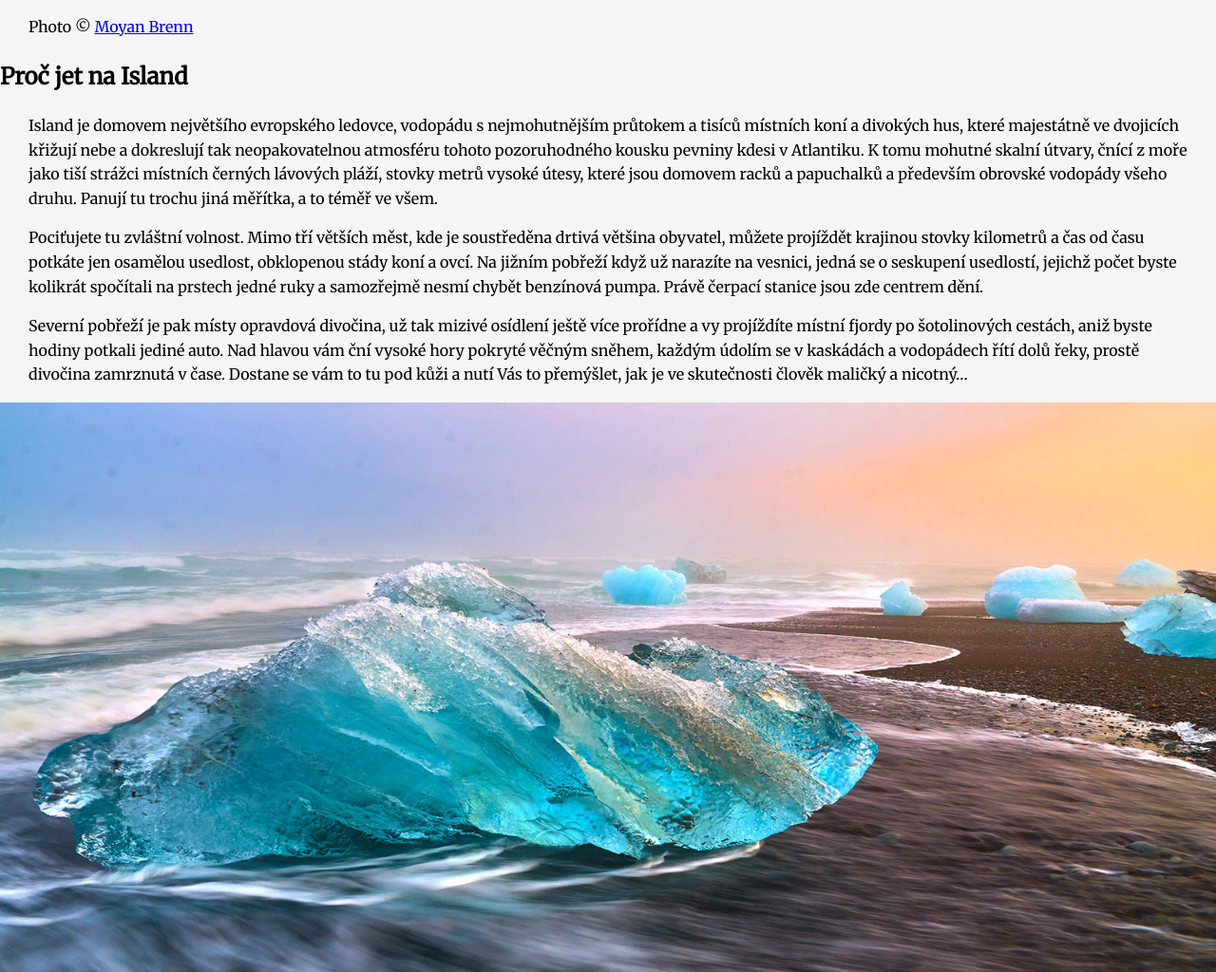
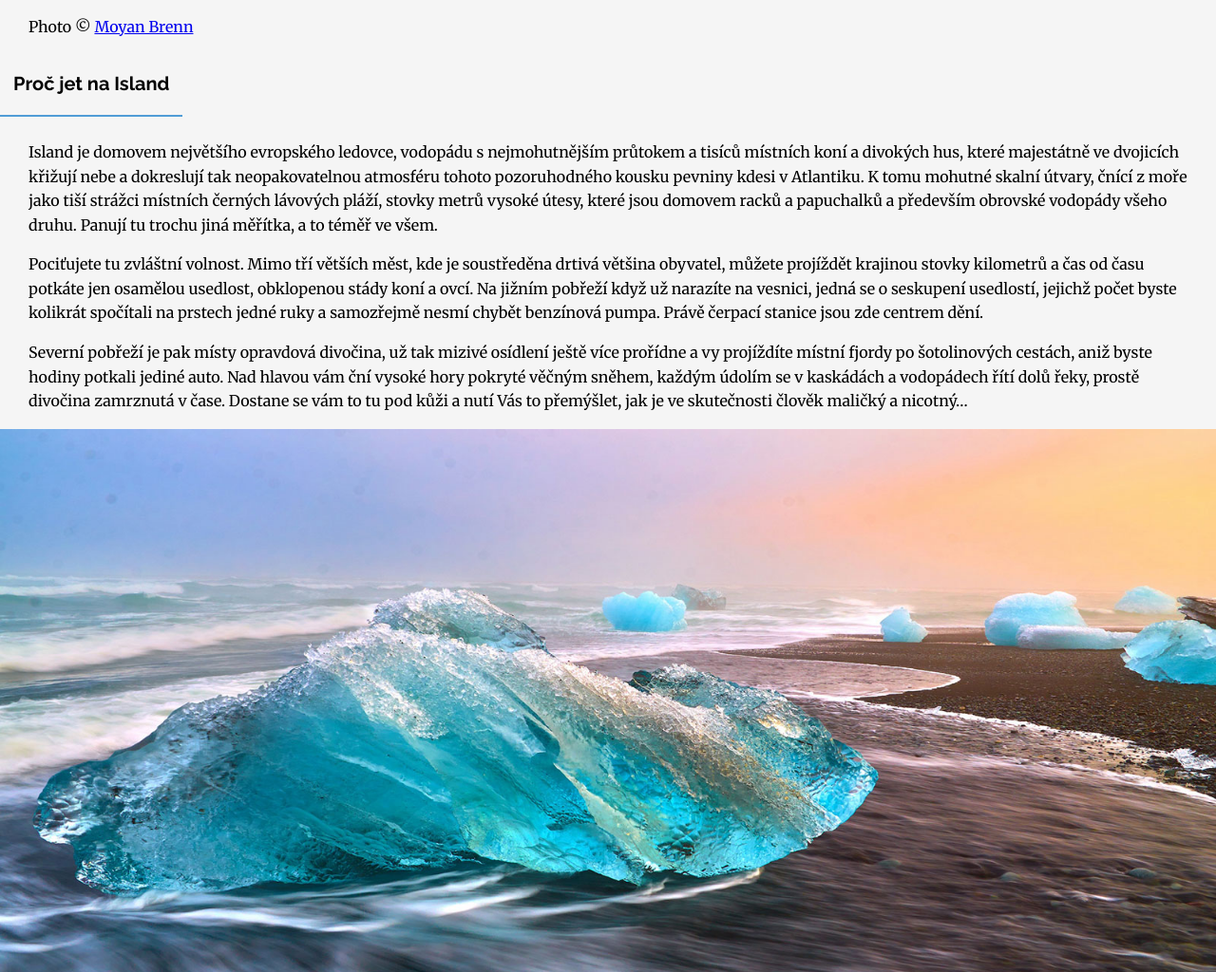
Before and after one commit to tvorimweb-2020-praha-jaro/projekt06-island-sonaouzka, a plain HTML site: page index.html in a window 1280 px wide. Shown: the part 1408-2432 px from the top of the page at 95% size. Drawn offline with Linux system fonts and the light colour scheme.

Commit message:
nadpisy 2.urovne + carky (pomoci after)

```diff
--- a/style.css
+++ b/style.css
@@ -103,6 +103,22 @@ width: 100%;
 height: auto;
 }
 
+h2 {
+    margin: 0 0 30px 0;
+    padding: 14px;
+    font-family: 'Raleway', serif;
+    font-size: 20px;
+    position: relative;
+
+}
+h2:after {
+    position: absolute;
+    content:"";
+    border: 1.5px solid rgb(80, 156, 214);
+    width: 15%;
+    left: 0;
+    bottom: -5px;
+}
 
 /* FOTOGALERIE */
 
```
